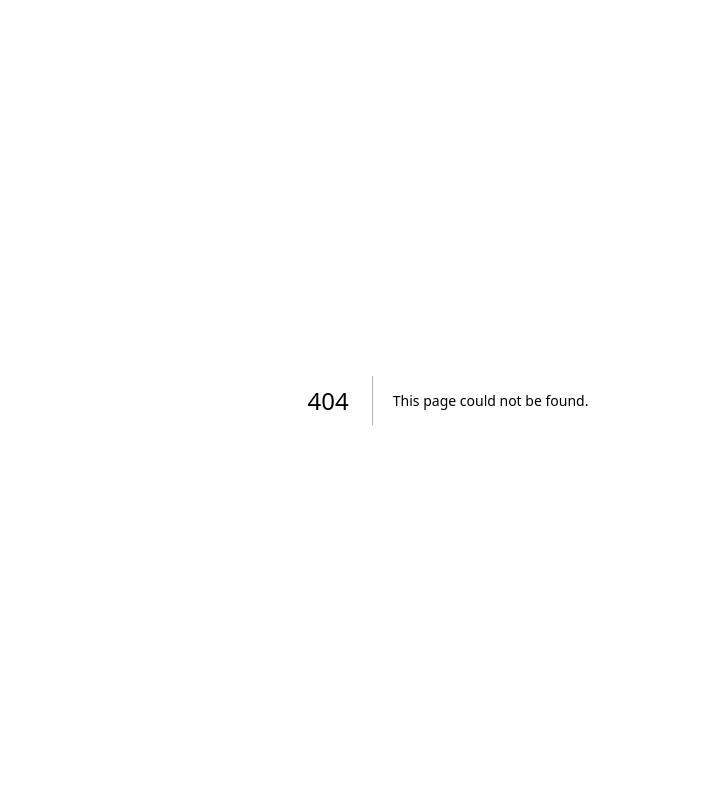
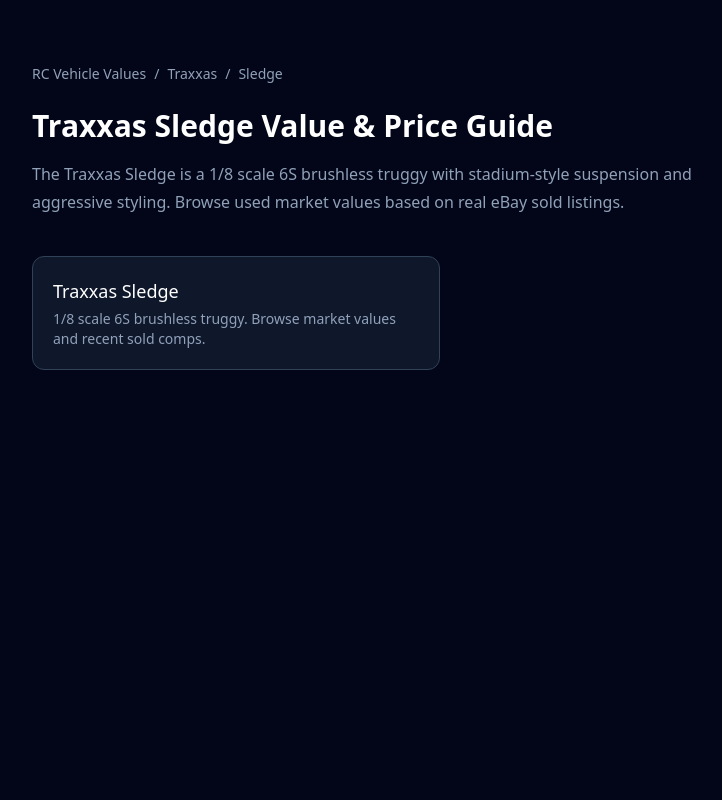
Before and after one commit to webby3420-cmd/rc-data-vault-frontend, a Next.js app: page /rc/traxxas/sledge in a window 1280 px wide. Before the commit this address had no page. Shown: the top 800 px of the page, without its empty margins (192-914 px from the left). Built offline with nearby package versions, Linux system fonts and the light colour scheme.

Commit message:
Create page.tsx

```diff
--- /dev/null
+++ b/app/rc/traxxas/sledge/page.tsx
@@ -0,0 +1,30 @@
+import type { Metadata } from "next";
+
+export const metadata: Metadata = {
+  title: "Traxxas Sledge Value & Price Guide | RC Data Vault",
+  description: "Used market values for the Traxxas Sledge based on real sold listings.",
+};
+
+export default function TraxxasSledgePage() {
+  return (
+    <main className="min-h-screen bg-slate-950 text-slate-100">
+      <div className="mx-auto max-w-4xl px-4 py-16 sm:px-6 lg:px-8">
+        <nav className="mb-6 text-sm text-slate-400">
+          <a className="hover:text-white" href="/rc">RC Vehicle Values</a>
+          <span className="mx-2">/</span>
+          <a className="hover:text-white" href="/rc/traxxas">Traxxas</a>
+          <span className="mx-2">/</span>
+          <span>Sledge</span>
+        </nav>
+        <h1 className="mb-4 text-3xl font-semibold text-white">Traxxas Sledge Value &amp; Price Guide</h1>
+        <p className="mb-10 max-w-2xl text-slate-400 leading-7">The Traxxas Sledge is a 1/8 scale 6S brushless truggy with stadium-style suspension and aggressive styling. Browse used market values based on real eBay sold listings.</p>
+        <div className="grid gap-4 sm:grid-cols-2">
+          <a href="/rc/traxxas/sledge/traxxas-sledge" className="rounded-xl border border-slate-700 bg-slate-900 p-5 transition-colors hover:border-slate-500">
+            <div className="text-lg font-medium text-white">Traxxas Sledge</div>
+            <div className="mt-1 text-sm text-slate-400">1/8 scale 6S brushless truggy. Browse market values and recent sold comps.</div>
+          </a>
+        </div>
+      </div>
+    </main>
+  );
+}
```
